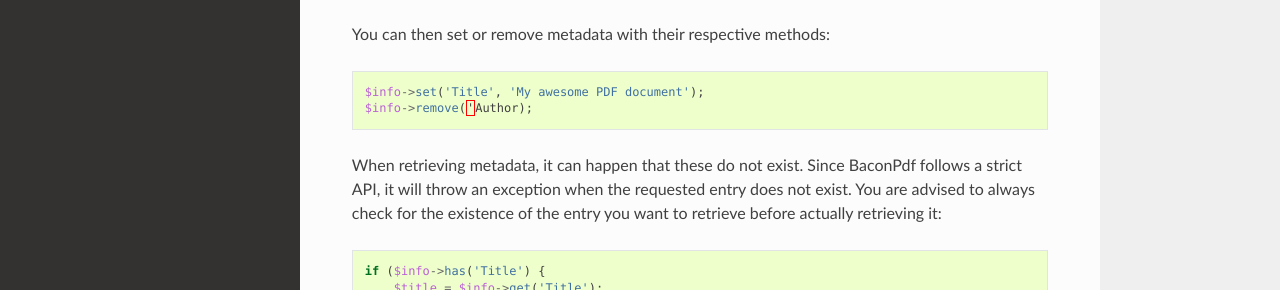
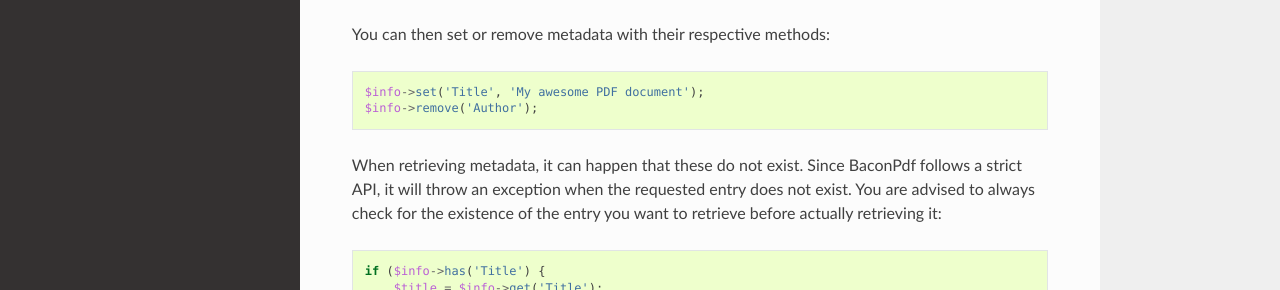
Before and after one commit to Bacon/BaconPdf, a Sphinx documentation site: the page built from doc/metadata.rst, in a window 1280 px wide and 900 px high. Shown: the part 301-591 px from the top of the window. Built offline with Sphinx 7.4.7 and the Read the Docs theme 2.0.0, drawn with Linux system fonts in a browser that asks for light colours.

Commit message:
Correcting syntax error (missing quote)

```diff
--- a/doc/metadata.rst
+++ b/doc/metadata.rst
@@ -9,7 +9,7 @@ or retrieve them, you have to obtain the ``Info`` object from your document::
 You can then set or remove metadata with their respective methods::
 
     $info->set('Title', 'My awesome PDF document');
-    $info->remove('Author);
+    $info->remove('Author');
 
 When retrieving metadata, it can happen that these do not exist. Since BaconPdf follows a strict API, it will throw an
 exception when the requested entry does not exist. You are advised to always check for the existence of the entry you
```
